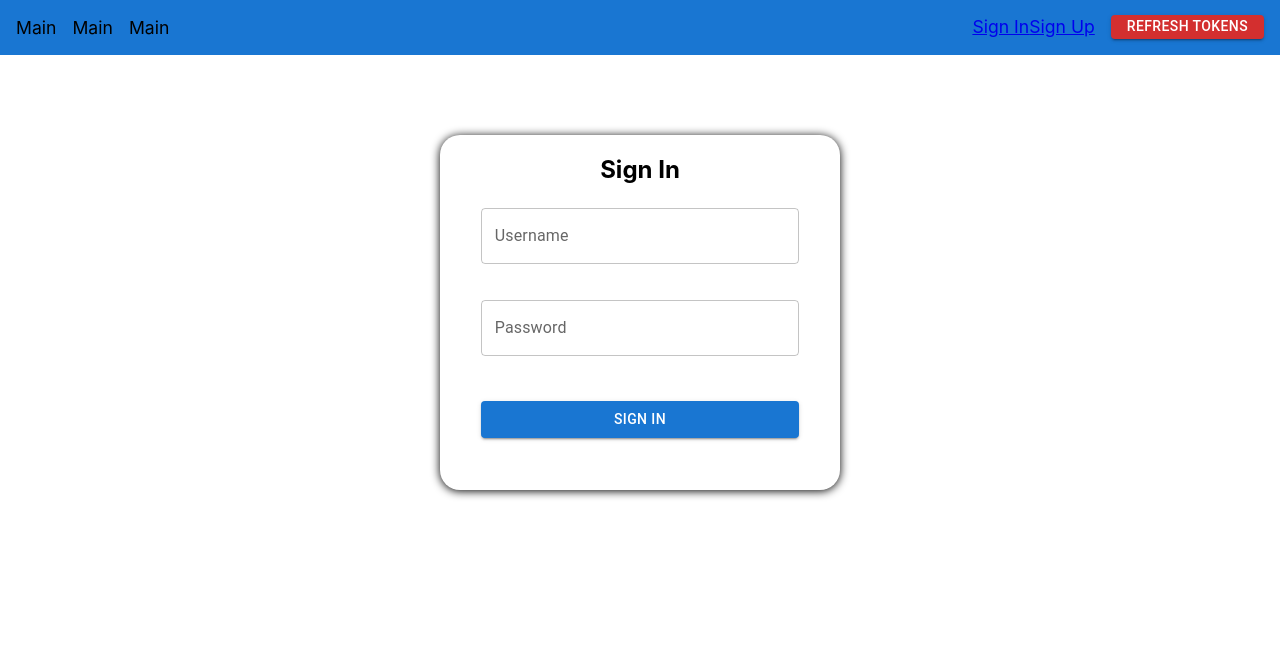
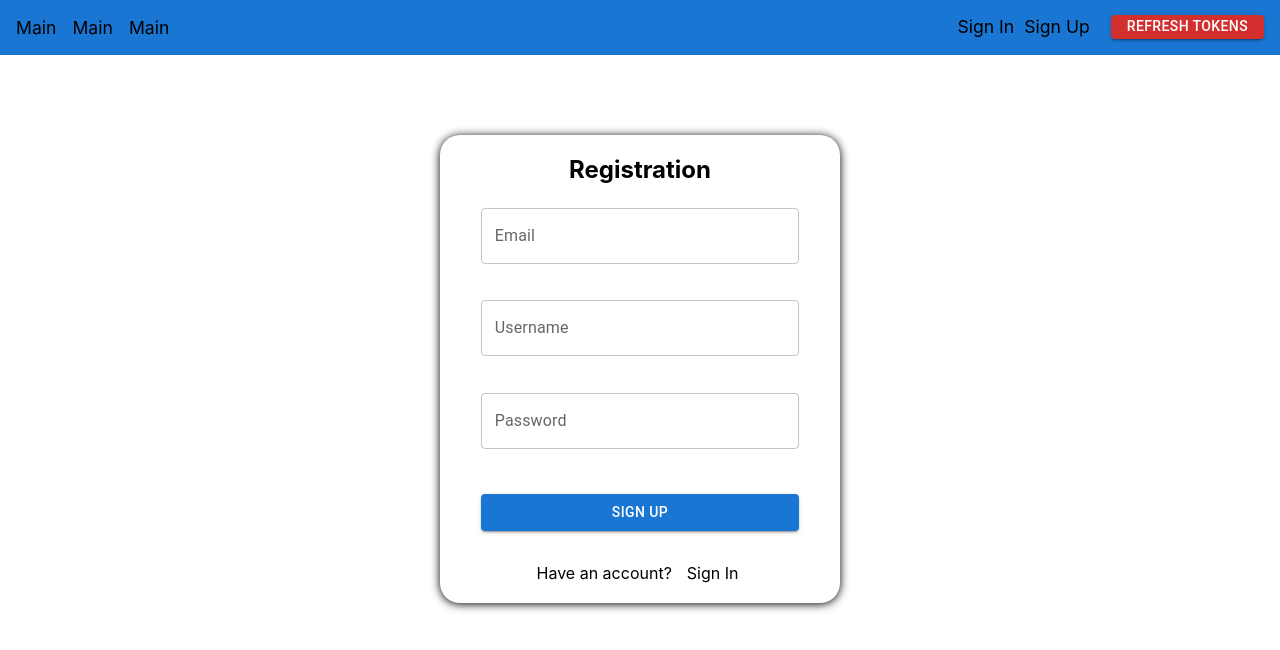
Before and after one commit to BeWoler/Corporate_Portal-frontend, a React (Create React App) app: page /registration in a window 1280 px wide. Shown: the top 650 px of the page. Built offline with nearby package versions, Linux system fonts and the light colour scheme.

Commit message:
added routing

```diff
--- a/src/components/App.tsx
+++ b/src/components/App.tsx
@@ -1,9 +1,8 @@
 import { useEffect, useContext } from "react";
 import classes from "../styles/app.module.css";
-import LoginForm from "./LoginForm";
-// import RegistrationForm from "./RegistrationForm";
 import { observer } from "mobx-react-lite";
 import { Context } from "../index";
+import AppRouter from "./AppRouter";
 import Header from "./Header";
 
 const App = () => {
@@ -15,17 +14,21 @@
     }
   }, [store]);
 
-  if(!store.isAuth) {
-    return <div>
-    <Header />
-    <LoginForm />
-    </div>
+  if(store.isLoading) {
+    return <div></div>
+  }
+
+  const check = () => {
+    if(store.isAuth) {
+      return console.log('Authorized')
+    }
   }
 
   return (
     <div className={classes.myDiv}>
+      {check()}
       <Header />
-      <h1 className={classes.h1}>{store.isAuth ?  `Welcome ${store.user.username}!` : 'Unauthorized'}</h1>
+      <AppRouter />
     </div>
   );
 };
--- /dev/null
+++ b/src/components/AppRouter.tsx
@@ -0,0 +1,35 @@
+import { useContext } from "react";
+import { Context } from "../index";
+import { Route, Switch, Redirect } from "react-router-dom";
+import { PrivateRoutes, PublicRoutes } from "../routes/routes";
+
+const AppRouter = () => {
+  const { store } = useContext(Context);
+  return store.isAuth ? (
+    <Switch>
+      {PrivateRoutes.map((route) => (
+        <Route
+          path={route.path}
+          exact={route.exact}
+          component={route.component}
+          key={route.path}
+        />
+      ))}
+      <Redirect to="/private" />
+    </Switch>
+  ) : (
+    <Switch>
+      {PublicRoutes.map((route) => (
+        <Route
+          path={route.path}
+          exact={route.exact}
+          component={route.component}
+          key={route.path}
+        />
+      ))}
+      <Redirect to="/login" />
+    </Switch>
+  );
+};
+
+export default AppRouter;
--- a/src/components/Header.tsx
+++ b/src/components/Header.tsx
@@ -8,11 +8,30 @@
 const Header: FC = () => {
   const { store } = useContext(Context);
 
-  const checkAuth = () => {
-    if (store.isAuth) {
-      return <UserBar />;
-    }
+  if (store.isAuth) {
     return (
+      <header className={classes.header}>
+        <nav>
+          <ul className={classes.ul}>
+            <li className={classes.li}>Main</li>
+            <li className={classes.li}>Main</li>
+            <li className={classes.li}>Main</li>
+          </ul>
+        </nav>
+        <UserBar />
+      </header>
+    );
+  }
+
+  return (
+    <header className={classes.header}>
+      <nav>
+        <ul className={classes.ul}>
+          <li className={classes.li}>Main</li>
+          <li className={classes.li}>Main</li>
+          <li className={classes.li}>Main</li>
+        </ul>
+      </nav>
       <div>
         <Link to="/login">Sign In</Link>
         <Link to="/registration">Sign Up</Link>
@@ -28,18 +47,6 @@
           Refresh Tokens
         </Button>
       </div>
-    );
-  };
-  return (
-    <header className={classes.header}>
-      <nav>
-        <ul className={classes.ul}>
-          <li className={classes.li}>Main</li>
-          <li className={classes.li}>Main</li>
-          <li className={classes.li}>Main</li>
-        </ul>
-      </nav>
-      {checkAuth()}
     </header>
   );
 };
--- a/src/components/LoginForm.tsx
+++ b/src/components/LoginForm.tsx
@@ -2,6 +2,7 @@
 import { Context } from "../index";
 import classes from "../styles/loginForm.module.css";
 import { Button, TextField } from "@mui/material";
+import { Link } from "react-router-dom";
 import { observer } from 'mobx-react-lite';
 
 const LoginForm: FC = () => {
@@ -11,7 +12,7 @@
 
   return (
     <form className={classes.form}>
-      <h2 className={classes.h2}>Sign In</h2>
+      <h2 className={classes.h2}>Login</h2>
       <TextField
         label="Username"
         type="text"
@@ -36,6 +37,7 @@
         Sign In
       </Button>
       <div className={classes.linkBox}>
+        <Link to="/registration">Sign Up</Link>
       </div>
     </form>
   );
--- /dev/null
+++ b/src/components/PrivateComponent.tsx
@@ -0,0 +1,5 @@
+const PrivateComponent = () => {
+  return <h2>Private Info</h2>;
+};
+
+export default PrivateComponent;
--- a/src/components/RegistrationForm.tsx
+++ b/src/components/RegistrationForm.tsx
@@ -1,7 +1,8 @@
-import React, { FC, useState, useContext } from "react";
+import { FC, useState, useContext } from "react";
 import { Context } from "../index";
 import classes from "../styles/registrationForm.module.css";
-import { Link, TextField, Button } from "@mui/material";
+import { TextField, Button } from "@mui/material";
+import { Link } from "react-router-dom";
 import { observer } from 'mobx-react-lite';
 
 const RegistrationForm: FC = () => {
@@ -46,7 +47,7 @@
       </Button>
       <div className={classes.linkBox}>
         <span>Have an account?</span>
-        <Link href="#">Sign In</Link>
+        <Link to="/login">Sign In</Link>
       </div>
     </form>
   );
--- /dev/null
+++ b/src/routes/routes.ts
@@ -0,0 +1,19 @@
+import React from 'react';
+import LoginForm from '../components/LoginForm';
+import PrivateComponent from '../components/PrivateComponent';
+import RegistrationForm from '../components/RegistrationForm';
+
+export interface Route {
+  path: string;
+  component: React.ComponentType;
+  exact?: boolean;
+}
+
+export const PublicRoutes: Route[] = [
+  {path: '/login', exact: true, component: LoginForm},
+  {path: '/registration', exact: true, component: RegistrationForm}
+]
+
+export const PrivateRoutes: Route[] = [
+  {path: '/private', exact: true, component: PrivateComponent}
+]
--- a/src/store/store.ts
+++ b/src/store/store.ts
@@ -10,6 +10,7 @@
 export default class Store {
   user = {} as User;
   isAuth = false;
+  isLoading = false;
 
   constructor() {
     makeAutoObservable(this);
@@ -21,6 +22,10 @@
 
   setUser(user: User) {
     this.user = user;
+  }
+
+  setLoading(bool: boolean) {
+    this.isLoading = bool;
   }
 
   async login(username: string, password: string) {
@@ -60,6 +65,7 @@
   }
 
   async checkAuth() {
+    this.setLoading(true);
     try {
       const response = await axios.get<AuthResponse>(`${API_URL}/refresh`, { withCredentials: true });
       console.log(response)
@@ -70,5 +76,8 @@
     catch (e) {
       console.log(e);
     }
+    finally {
+      this.setLoading(false);
+    }
   }
 }
--- a/src/styles/app.module.css
+++ b/src/styles/app.module.css
@@ -7,3 +7,9 @@
 .h1 {
   text-align: center;
 }
+
+a {
+  text-decoration: none;
+  color: #000;
+  margin: 0 5px;
+}
```
